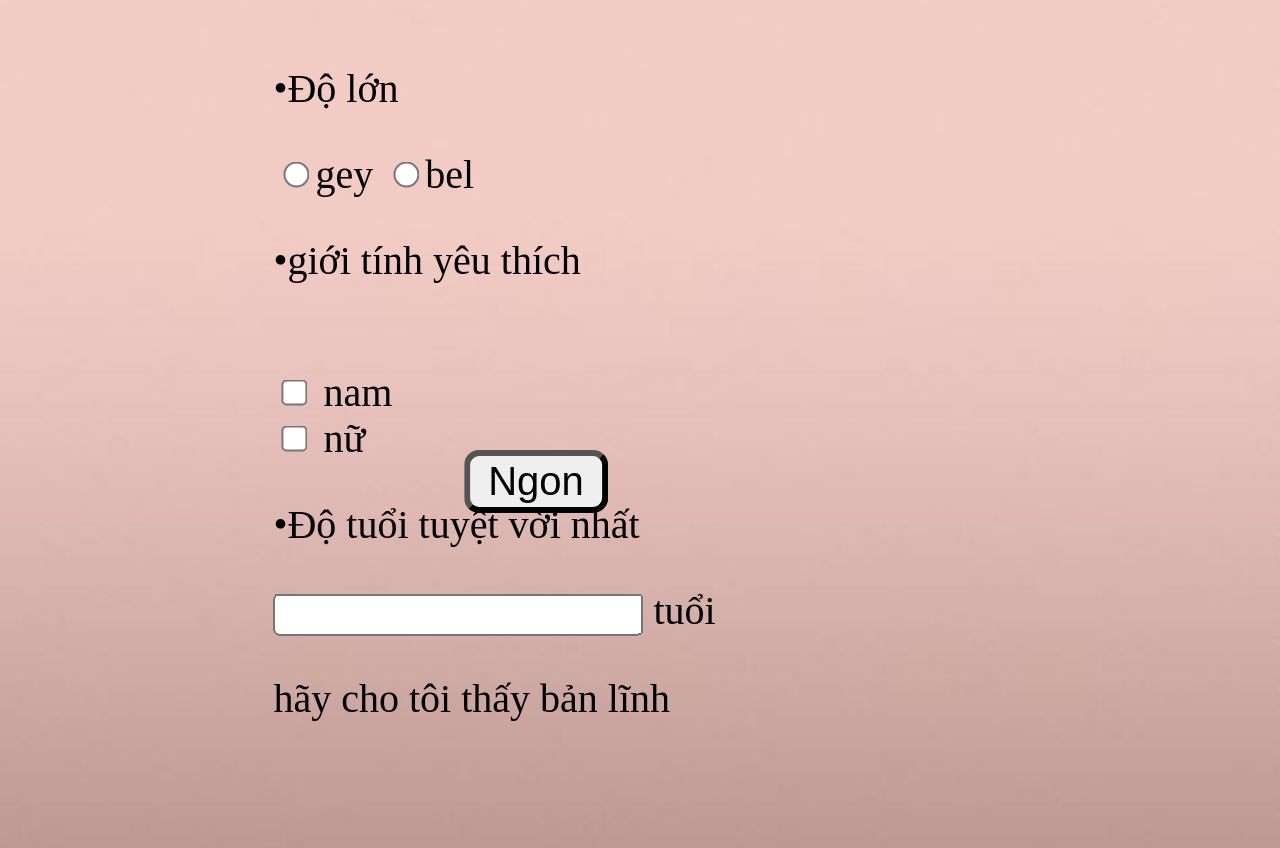
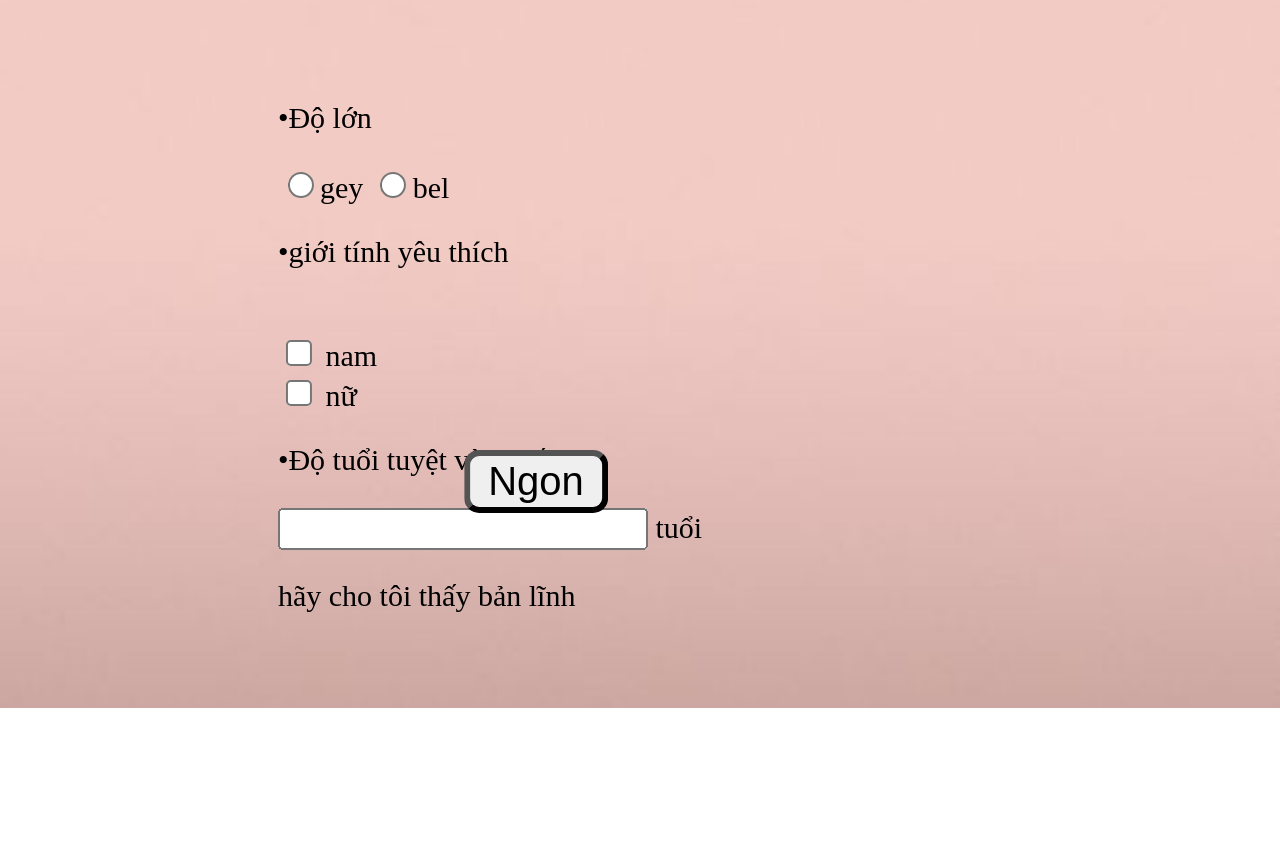
Before and after one commit to Voiltex/my-gu, a plain HTML site: page index.html in a window 1280 px wide. Shown: the part 169-1017 px from the top of the page. After the commit the page ends 877 px from the top, so only its background shows below. Drawn offline with Linux system fonts and the light colour scheme.

Commit message:
Update style.css

```diff
--- a/style.css
+++ b/style.css
@@ -1,6 +1,6 @@
 body {
-    font-size: 15pt;
-    background-image: url("/Bg.jpg");
+    font-size: 15px;
+    background-image: url("Bg.jpg");
     background-repeat: no-repeat;
     background-position: center;
     background-attachment: fixed;
```
